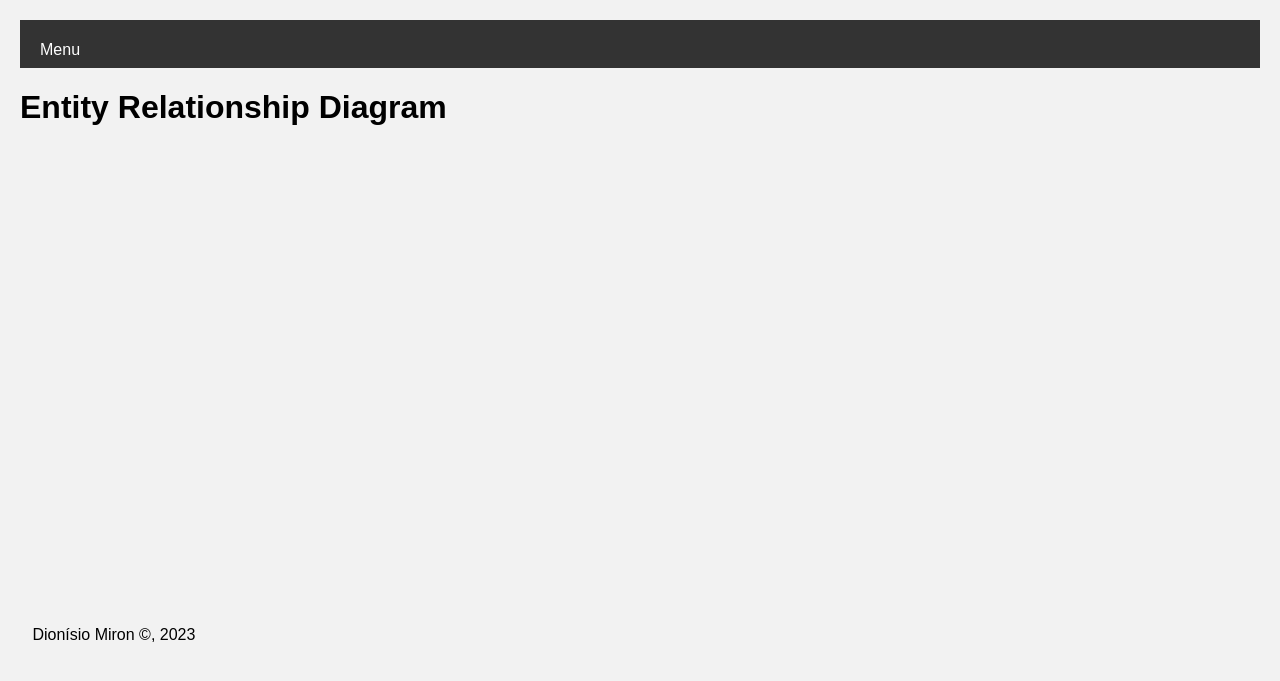
After one commit to dionisio-miron-a22204982/projetoPW, a Django app: page /diagram/ in a window 1280 px wide. The commit adds this page. Shown: the top 681 px of the page. Run offline with Django 4.2, Linux system fonts and the light colour scheme.

Commit message:
Setup v7

```diff
--- a/portfolio/Templates/Portfolio/Main.html
+++ b/portfolio/Templates/Portfolio/Main.html
@@ -23,7 +23,7 @@
     <div class="content">
         <h1>Dionísio Miron</h1>
         <p>Welcome to my Portfolio, in it I talk about myself and my work. I hope you enjoy! </p>
-        <button id="myBtn"><a href="{% url 'portfolio:Menu' %}">Let's Begin...</a></button>
+        <button id="myBtn"><a href="{% url 'portfolio:Menu' %}" style = "text-decoration: none"><b>Let's Begin...</b></a></button>
         <p id="author">Dionísio Miron ©, 2023</p>
     </div>
 </body>
--- /dev/null
+++ b/portfolio/Templates/Portfolio/diagram.html
@@ -0,0 +1,26 @@
+<!DOCTYPE html>
+{% load static %}
+<html>
+
+<head>
+    <title>Meu Layout em CSS</title>
+    <link rel="icon" type="icon" href="{% static 'portfolio/images/IconOficial.png'%}">
+    <link rel="stylesheet" href="{% static '/portfolio/css/diagramStyle.css'%}">
+</head>
+<nav>
+    <ul>
+        <li><a href="{% url 'portfolio:Menu' %}">Menu</a></li>
+    </ul>
+</nav>
+
+    <body>
+        <div class="container">
+            <div class="header">
+                <h1>Entity Relationship Diagram</h1>
+            </div>
+        </div>
+    </body>
+    <footer>
+        <p>Dionísio Miron ©, 2023</p>
+    </footer>
+</html>
--- a/portfolio/Templates/Portfolio/indexlab4.html
+++ b/portfolio/Templates/Portfolio/indexlab4.html
@@ -53,7 +53,7 @@
 <body style = "font: 100% Roboto, sans-serif;background-image:url('{% static 'portfolio/images/canoa.jpg' %}'); background-repeat: no-repeat;background-size:cover;">
     <main>
         <div class="Welcome">
-            <p>Welcome to Veneza!</p>
+            <p>Welcome!</p>
         </div>
         <div class="author">
             <b>
--- /dev/null
+++ b/portfolio/static/portfolio/css/diagramStyle.css
@@ -0,0 +1,50 @@
+body {
+    font-family: Arial, sans-serif;
+    background-color: #f2f2f2;
+    margin: 0;
+    padding: 20px;
+  }
+
+  nav a {
+    float: left;
+    font-size: 16px;
+    color: white;
+    text-align: center;
+    padding: 1px 6px;
+    text-decoration: none;
+}
+
+nav {
+    overflow: hidden;
+    background-color: #333;
+}
+
+nav a:hover {
+    background-color: #555;
+}
+
+nav ul {
+    list-style: none;
+    margin: 0;
+    padding: 4px;
+}
+
+nav li {
+    display: inline-block;
+}
+
+nav li:hover {
+    background-color: #555;
+}
+
+nav li:first-child {
+    margin-left: 10px;
+    margin-top: 16px;
+}
+
+footer {
+    bottom: 0 ;
+    overflow: hidden;
+    margin-top: 39%;
+    margin-left: 1%;
+  }
--- a/portfolio/urls.py
+++ b/portfolio/urls.py
@@ -39,4 +39,5 @@ urlpatterns = [
     path('calculadora/', views.calculadora_view, name="calculadora"),
     path('Main/', views.index_view, name="Main"),
     path('AboutMe/', views.about_me, name="AboutMe"),
+    path('diagram/', views.diagram_view, name="diagram"),
 ]
--- a/portfolio/views.py
+++ b/portfolio/views.py
@@ -56,3 +56,6 @@ def quizz_view(request):
 
 def tourveneza_view(request):
     return render(request, "portfolio/tourVeneza.html")
+
+def diagram_view(request):
+    return render(request, "portfolio/diagram.html")
```
Also changed, not shown: portfolio/Templates/Portfolio/Menu.html (+12 -1 lines).
